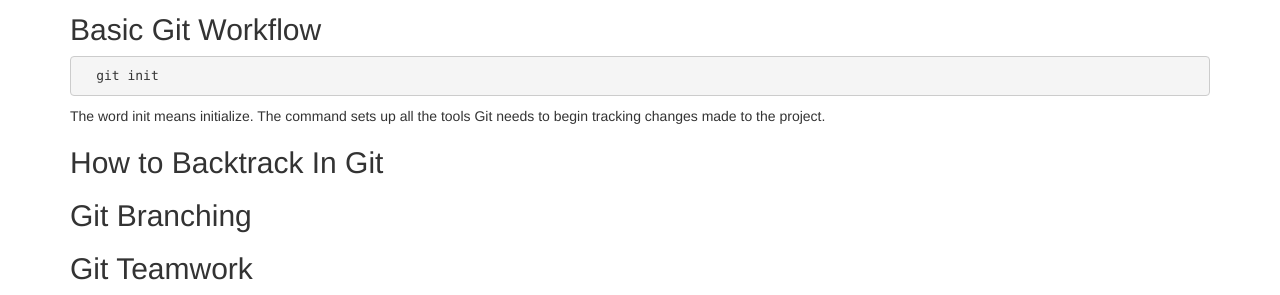
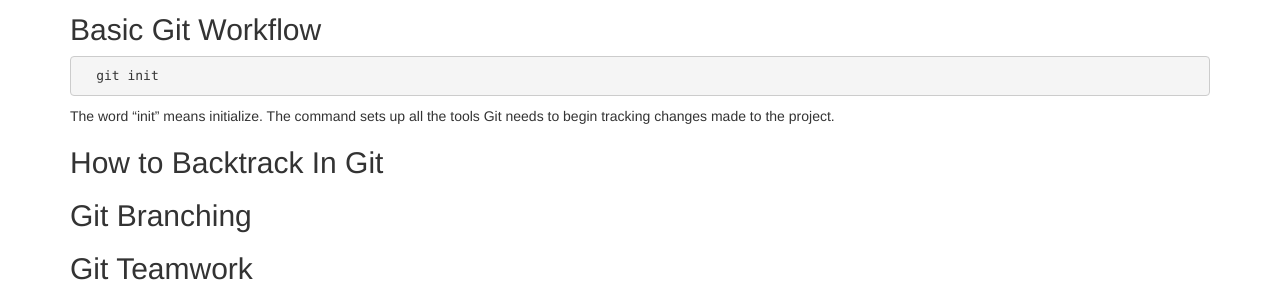
Before and after one commit to ethanjiezhou/jeffjiezhou.github.io, a Jekyll site: the page built from _posts/2015-12-03-learn-git.md, in a window 1280 px wide. Shown: the part 439-734 px from the top of the page. Built offline with Jekyll 4.4.1, drawn with Linux system fonts in a browser that asks for light colours; nearby versions of some CDN libraries; library files that are not in the unit come from our copies.

```diff
--- a/_posts/2015-12-03-learn-git.md
+++ b/_posts/2015-12-03-learn-git.md
@@ -22,7 +22,7 @@ Git is a software that allows you to keep track of changes made to a project ove
 
       git init
 
-The word init means initialize. The command sets up all the tools Git needs to begin tracking changes made to the project.
+The word "init" means initialize. The command sets up all the tools Git needs to begin tracking changes made to the project.
 
 <h2 id="HTBIG">How to Backtrack In Git</h2>
 
```
